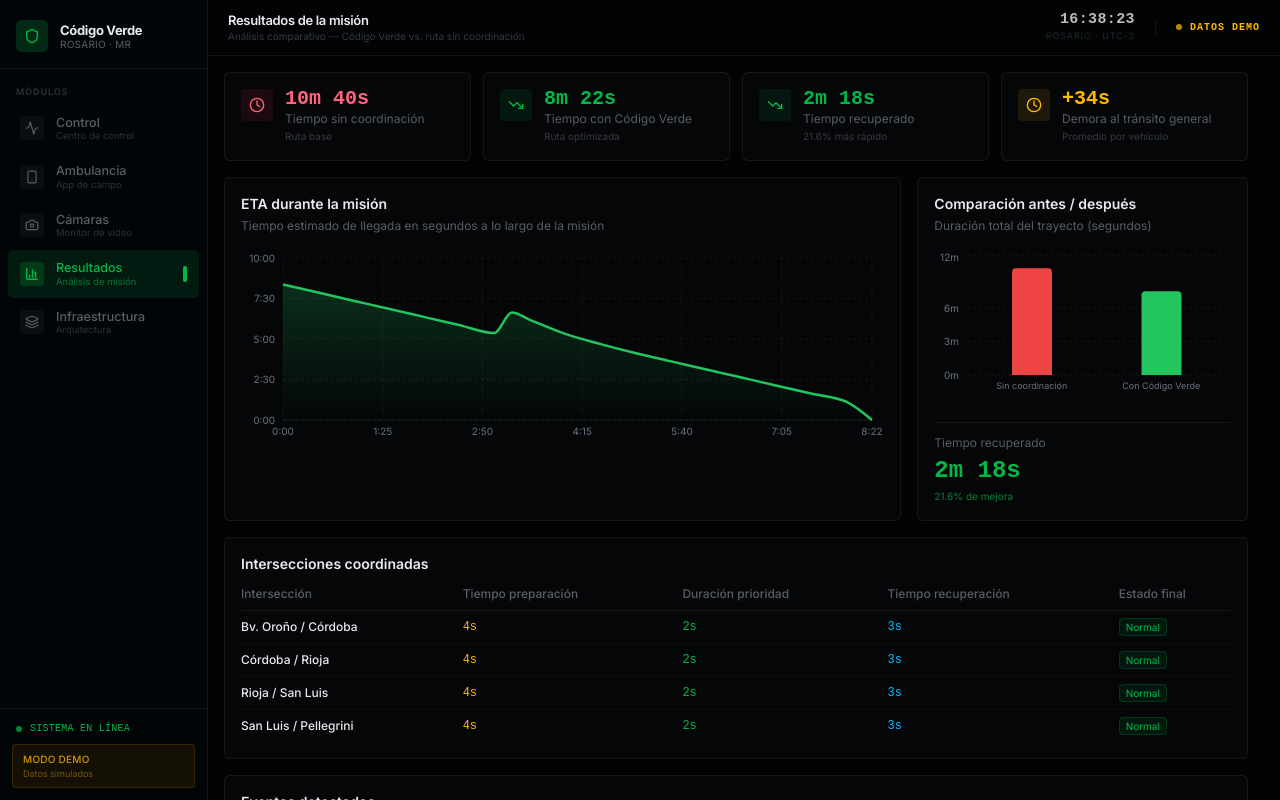
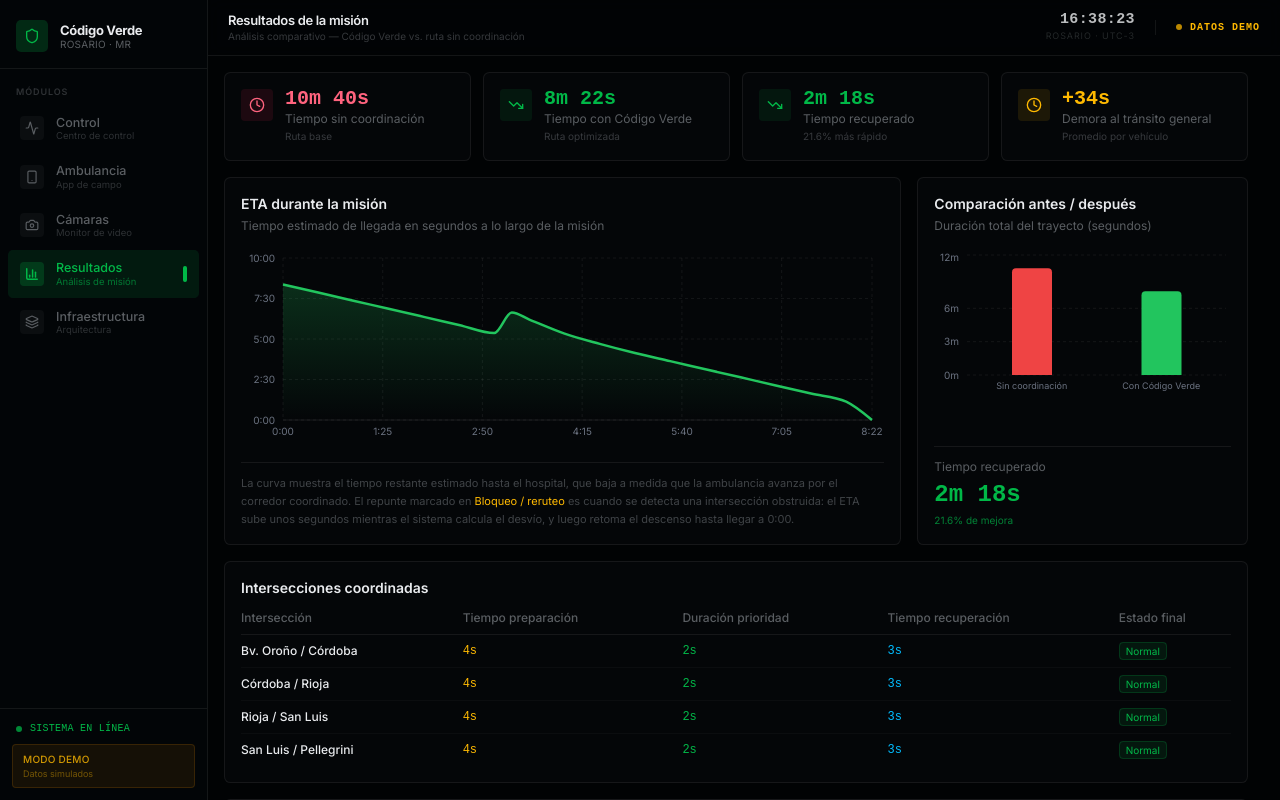
Before and after one commit to diegoamengarelli/codigo-verde, a Next.js app: page /resultados in a window 1280 px wide. Built offline with nearby package versions, Linux system fonts and the light colour scheme.

Commit message:
feat: add detailed ETA explanation with ambulance ETA curve context
Co-authored-by: diegoamengarelli <106921578+diegoamengarelli@users.noreply.github.com>

```diff
--- a/app/resultados/page.tsx
+++ b/app/resultados/page.tsx
@@ -241,6 +241,15 @@ export default function ResultadosPage() {
                     />
                   </AreaChart>
                 </ResponsiveContainer>
+                <p className="text-[11px] text-muted-foreground/70 leading-relaxed mt-3 pt-3 border-t border-border">
+                  La curva muestra el tiempo restante estimado hasta el hospital,
+                  que baja a medida que la ambulancia avanza por el corredor
+                  coordinado. El repunte marcado en{" "}
+                  <span className="text-amber-400">Bloqueo / reruteo</span> es
+                  cuando se detecta una intersección obstruida: el ETA sube unos
+                  segundos mientras el sistema calcula el desvío, y luego retoma
+                  el descenso hasta llegar a 0:00.
+                </p>
               </div>
 
               {/* Before/After bar */}
```
